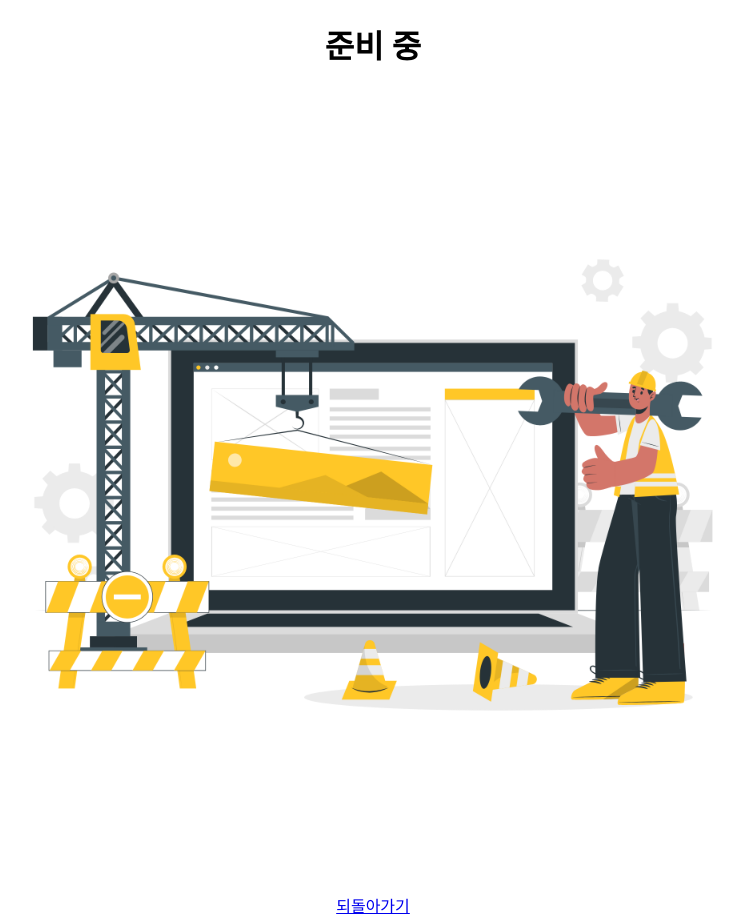
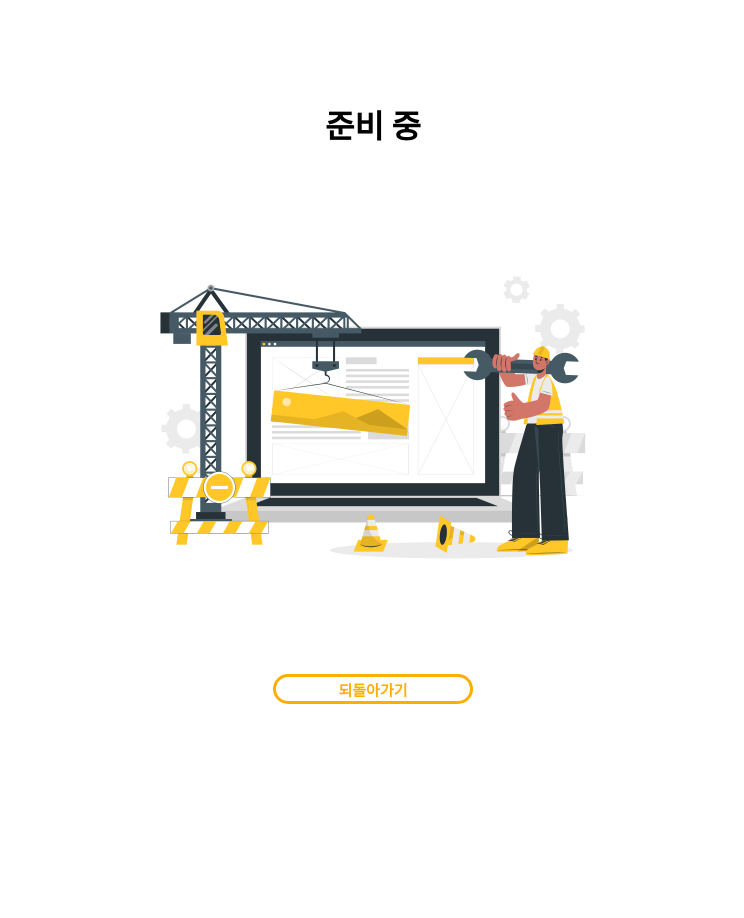
Before and after one commit to foreverkiddd/foreverkiddd.github.io, a plain HTML site: page project.html in a window 1280 px wide. Shown: the whole page, without its empty margins (267-1011 px from the left). After the commit the page ends 800 px from the top, so only its background shows below. Drawn offline with Linux system fonts and the light colour scheme.

Commit message:
feat: img, button design etc.

```diff
--- a/project.css
+++ b/project.css
@@ -1,17 +1,36 @@
 h1 {
+    margin-top: 100px;
     text-align: center;
+    font-family:Impact, Haettenschweiler, 'Arial Narrow Bold', sans-serif;
 }
 
 #prepare {
     text-align: center;
 }
 
+#prepare_img {
+    width: 500px;
+}
+
 #go_home {
     text-align: center;
-    margin-bottom: 100px;
 }
 
-#prepare_img {
-    width: 800px;
-    /* height: 400px; */
+#go_home_button {
+    border: 3px solid rgb(255, 174, 0);
+    background-color: white;
+    cursor: pointer;
+    font-size: 15px;
+    font-family:Impact, Haettenschweiler, 'Arial Narrow Bold', sans-serif;
+    font-weight:600;
+    color: rgb(255, 174, 0);
+    width: 200px;
+    height: 30px;
+    border-radius: 15px;
 }
+
+#go_home_button:hover {
+    background-color: rgb(255, 174, 0);
+    color: white;
+    font-weight: bold;
+}
--- a/project.html
+++ b/project.html
@@ -11,7 +11,7 @@
             <img id="prepare_img" src="./img/project_img.png">
         </div>
         <div id="go_home">
-            <a href="./index.html"> 되돌아가기 </a>
+            <input id="go_home_button" type="button" value="되돌아가기" onclick="location.href='./index.html'">
         </div>
     </body>
 </html>
```
Also changed, not shown: index.css (+9 -4 lines), index.html (+4 -4 lines), img/book_img.png (added), img/diary_img.png (added).
